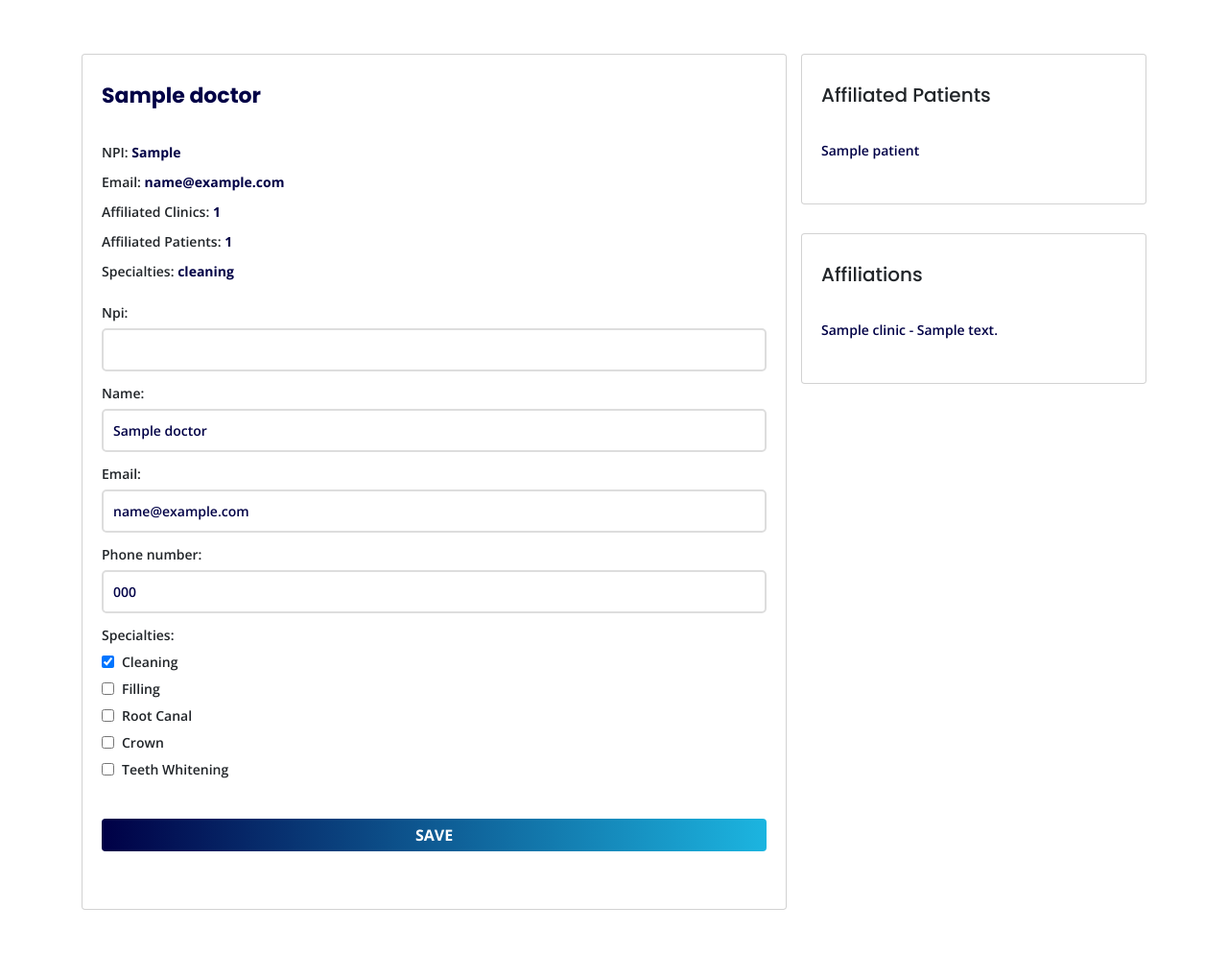
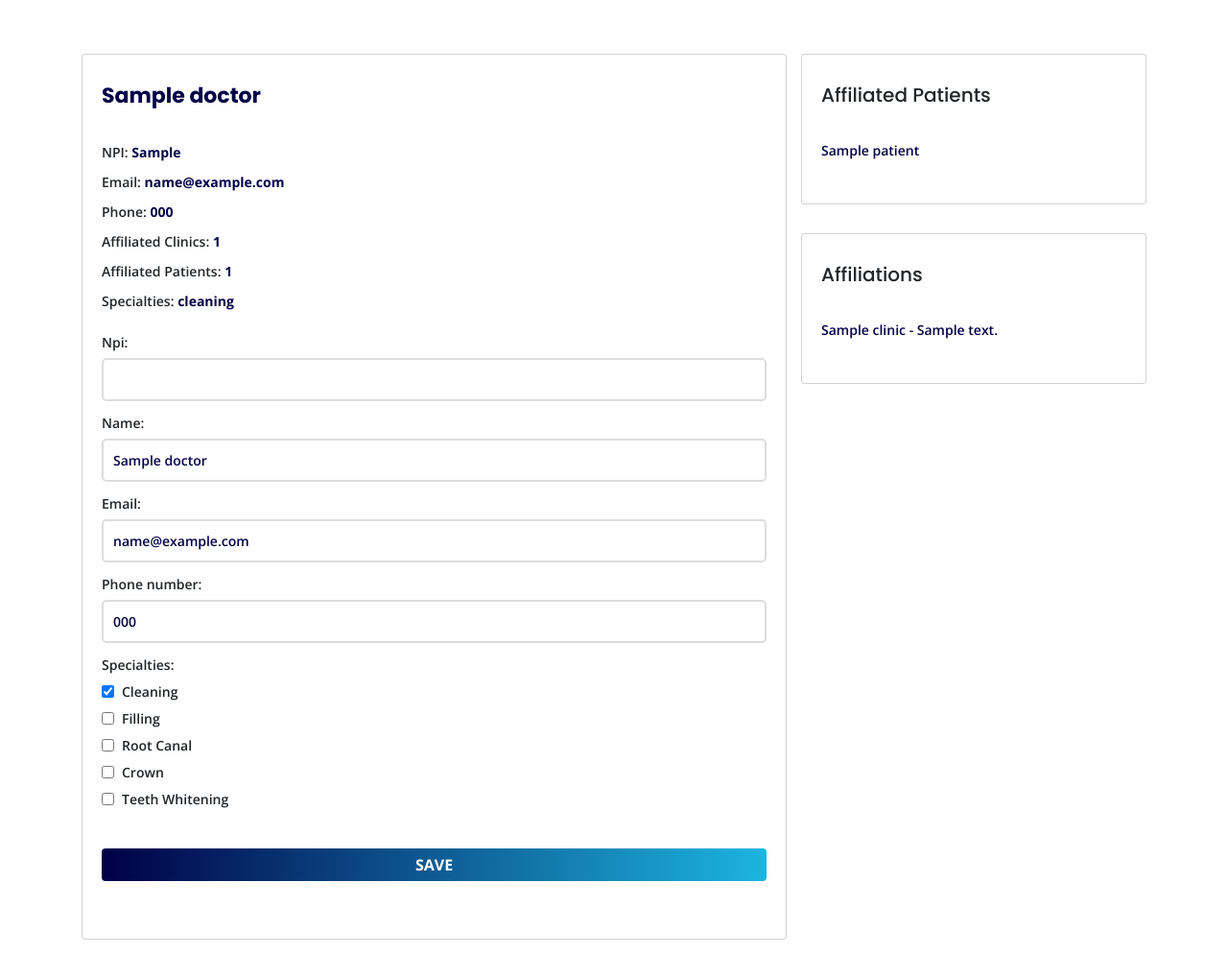
Before and after one commit to OthmanGh/Bright-Smile-Dental-System, a Django app: page /doctors/doctor/1/ in a window 1280 px wide. Shown: the part 74-1093 px from the top of the page at 96% size. Before the commit the page ends 1022 px from the top, so only its background shows below. Run offline with Django 5.2, Linux system fonts and the light colour scheme; a user stored in the database is signed in; tables that the repository leaves empty hold one stand-in row (values such as "Sample post"); some libraries are stand-ins or nearby versions.

Commit message:
Modify doctor detail markup

```diff
--- a/templates/doctors/doctor_detail.html
+++ b/templates/doctors/doctor_detail.html
@@ -18,6 +18,10 @@
 
               <p class="card-text">
                 Email: <span class="fw-bold">{{ doctor.email }}</span>
+              </p>
+
+              <p class="card-text">
+                Phone: <span class="fw-bold">{{ doctor.phone_number }}</span>
               </p>
 
               <p class="card-text">
```
